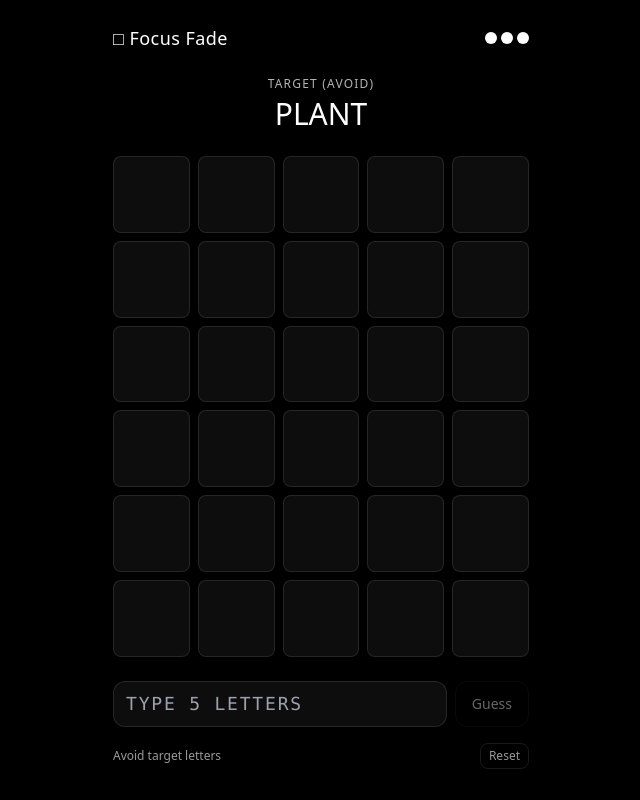
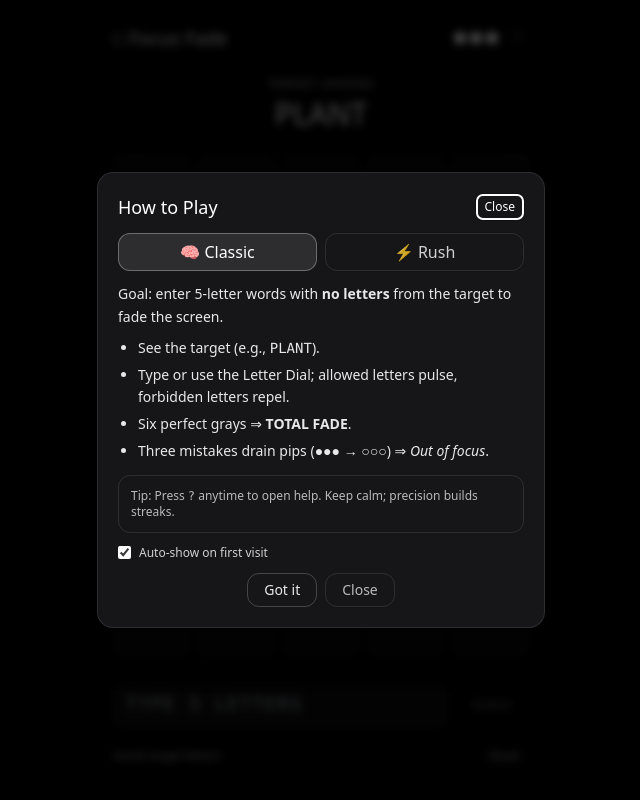
Before and after one commit to Demare764/tbd, a Next.js app in the folder apps/web/: page / in a window 1280 px wide. Shown: the whole page, without its empty margins (319-959 px from the left). Built offline with nearby package versions, Linux system fonts and the light colour scheme.

Commit message:
Work in progress

```diff
--- a/apps/web/app/page.tsx
+++ b/apps/web/app/page.tsx
@@ -4,6 +4,7 @@ import { useMemo } from 'react';
 import { motion } from 'framer-motion';
 import { useGame } from '../lib/useGame';
 import Pips from '../components/Pips';
+import HowToPlay from '../components/HowToPlay';
 
 export default function Page() {
   const state = useGame((s) => s.state as any);
@@ -35,6 +36,7 @@ export default function Page() {
           <div className="flex items-center gap-2">
             {/* Pips already has data-testid="pips" inside the component */}
             <Pips n={pips} />
+            <HowToPlay />
           </div>
         </header>
 
--- /dev/null
+++ b/apps/web/components/HowToPlay.tsx
@@ -0,0 +1,218 @@
+'use client'
+
+import { useEffect, useRef, useState, useCallback } from 'react'
+import { motion, AnimatePresence, useReducedMotion } from 'framer-motion'
+
+type Tab = 'classic' | 'rush'
+
+const LS_SEEN_KEY = 'ff.helpSeen.v1'
+const LS_AUTOSHOW_KEY = 'ff.helpAutoShow'
+
+function isTextInput(target: EventTarget | null) {
+  if (!(target instanceof HTMLElement)) return false
+  const tag = target.tagName
+  return tag === 'INPUT' || tag === 'TEXTAREA' || target.isContentEditable
+}
+
+export default function HowToPlay() {
+  const [open, setOpen] = useState(false)
+  const [tab, setTab] = useState<Tab>('classic')
+  const [autoShow, setAutoShow] = useState(true)
+  const prefersReduce = useReducedMotion()
+  const panelRef = useRef<HTMLDivElement>(null)
+  const firstBtnRef = useRef<HTMLButtonElement>(null)
+  const lastFocused = useRef<HTMLElement | null>(null)
+
+  // Init autoshow + first-visit
+  useEffect(() => {
+    const savedAuto = localStorage.getItem(LS_AUTOSHOW_KEY)
+    const auto = savedAuto == null ? true : savedAuto === 'true'
+    setAutoShow(auto)
+    const seen = localStorage.getItem(LS_SEEN_KEY)
+    if (auto && !seen) setOpen(true)
+  }, [])
+
+  const close = useCallback(() => {
+    localStorage.setItem(LS_SEEN_KEY, 'true')
+    setOpen(false)
+  }, [])
+
+  // Keyboard: '?' to open, Esc to close (ignore while typing)
+  useEffect(() => {
+    const onKey = (e: KeyboardEvent) => {
+      if (isTextInput(e.target)) return
+      if (e.key === '?' || (e.key === '/' && e.shiftKey)) {
+        e.preventDefault(); setOpen(true); return
+      }
+      if (open && e.key === 'Escape') {
+        e.preventDefault(); close()
+      }
+    }
+    window.addEventListener('keydown', onKey)
+    return () => window.removeEventListener('keydown', onKey)
+  }, [open, close])
+
+  // Focus management + trap + body scroll lock
+  useEffect(() => {
+    if (open) {
+      lastFocused.current = document.activeElement as HTMLElement | null
+      const prevOverflow = document.body.style.overflow
+      document.body.style.overflow = 'hidden'
+      const to = setTimeout(() => firstBtnRef.current?.focus(), 0)
+
+      const trap = (e: KeyboardEvent) => {
+        if (e.key !== 'Tab') return
+        const root = panelRef.current; if (!root) return
+        const focusables = root.querySelectorAll<HTMLElement>(
+          'button, [href], input, select, textarea, [tabindex]:not([tabindex="-1"])'
+        )
+        const list = Array.from(focusables).filter(el => !el.hasAttribute('disabled'))
+        if (list.length === 0) return
+        const first = list[0], last = list[list.length - 1]
+        if (e.shiftKey && document.activeElement === first) { e.preventDefault(); last.focus(); }
+        else if (!e.shiftKey && document.activeElement === last) { e.preventDefault(); first.focus(); }
+      }
+      document.addEventListener('keydown', trap)
+
+      return () => {
+        clearTimeout(to)
+        document.removeEventListener('keydown', trap)
+        document.body.style.overflow = prevOverflow
+        lastFocused.current?.focus?.()
+      }
+    }
+  }, [open])
+
+  const onToggleAutoShow = (next: boolean) => {
+    setAutoShow(next)
+    localStorage.setItem(LS_AUTOSHOW_KEY, String(next))
+  }
+
+  const fade = prefersReduce ? { duration: 0 } : { duration: 0.15 }
+  const pop = prefersReduce ? { duration: 0 } : { type: 'tween', duration: 0.18 }
+
+  const tabId = (t: Tab) => `howto-tab-${t}`
+  const panelId = (t: Tab) => `howto-panel-${t}`
+
+  return (
+    <>
+      <button
+        aria-haspopup="dialog"
+        aria-expanded={open}
+        onClick={() => setOpen(true)}
+        className="rounded-md border border-white/10 px-2 py-1 text-xs text-white/70 hover:bg-white/10"
+        title="How to play (press ?)"
+      >
+        ?
+      </button>
+
+      <AnimatePresence>
+        {open && (
+          <motion.div
+            className="fixed inset-0 z-50 grid place-items-center"
+            initial={{ opacity: 0 }}
+            animate={{ opacity: 1 }}
+            exit={{ opacity: 0 }}
+            transition={fade}
+          >
+            <div className="absolute inset-0 bg-black/70 backdrop-blur-sm" onClick={close} aria-hidden="true" />
+            <motion.div
+              role="dialog"
+              aria-modal="true"
+              aria-labelledby="howto-title"
+              ref={panelRef}
+              initial={{ opacity: 0, y: 10, scale: 0.98 }}
+              animate={{ opacity: 1, y: 0, scale: 1 }}
+              exit={{ opacity: 0, y: 10, scale: 0.98 }}
+              transition={pop}
+              className="relative mx-4 w-full max-w-md rounded-2xl border border-white/10 bg-zinc-900/95 p-5 shadow-2xl"
+            >
+              <div className="flex items-center justify-between">
+                <h2 id="howto-title" className="text-lg font-medium">How to Play</h2>
+                <button
+                  ref={firstBtnRef}
+                  onClick={close}
+                  className="rounded-md border border-white/10 px-2 py-1 text-xs hover:bg-white/10"
+                >
+                  Close
+                </button>
+              </div>
+
+              {/* Tabs */}
+              <div className="mt-3 grid grid-cols-2 gap-2" role="tablist" aria-label="Modes">
+                {(['classic','rush'] as Tab[]).map((t) => {
+                  const selected = tab === t
+                  return (
+                    <button
+                      key={t}
+                      id={tabId(t)}
+                      role="tab"
+                      aria-selected={selected}
+                      aria-controls={panelId(t)}
+                      onClick={() => setTab(t)}
+                      className={[
+                        'rounded-xl px-3 py-1.5 text-center border',
+                        selected ? 'border-white/30 bg-white/10' : 'border-white/10 text-white/80 hover:bg-white/5',
+                      ].join(' ')}
+                    >
+                      {t === 'classic' ? '🧠 Classic' : '⚡ Rush'}
+                    </button>
+                  )
+                })}
+              </div>
+
+              {/* Panels */}
+              <div className="mt-3 space-y-3 text-sm leading-relaxed text-white/90">
+                {tab === 'classic' ? (
+                  <div id={panelId('classic')} role="tabpanel" aria-labelledby={tabId('classic')}>
+                    <p className="mb-2">
+                      Goal: enter 5-letter words with <strong>no letters</strong> from the target to fade the screen.
+                    </p>
+                    <ul className="list-disc pl-5 space-y-1">
+                      <li>See the target (e.g., <code>PLANT</code>).</li>
+                      <li>Type or use the Letter Dial; allowed letters pulse, forbidden letters repel.</li>
+                      <li>Six perfect grays ⇒ <strong>TOTAL FADE</strong>.</li>
+                      <li>Three mistakes drain pips (●●● → ○○○) ⇒ <em>Out of focus</em>.</li>
+                    </ul>
+                  </div>
+                ) : (
+                  <div id={panelId('rush')} role="tabpanel" aria-labelledby={tabId('rush')}>
+                    <p className="mb-2">Fast mode: 60s, no pips. Build streaks to increase combo and score.</p>
+                    <ul className="list-disc pl-5 space-y-1">
+                      <li>Timer counts down; mistakes cost time and reset combo.</li>
+                      <li>Streaks raise multiplier (x1→xN), boosting score.</li>
+                      <li>Ends at 0s; final score = words × combo.</li>
+                    </ul>
+                  </div>
+                )}
+
+                <div className="rounded-xl border border-white/10 p-3 text-xs text-white/70">
+                  Tip: Press <span className="font-mono">?</span> anytime to open help. Keep calm; precision builds streaks.
+                </div>
+
+                <label className="flex items-center gap-2 text-xs text-white/80">
+                  <input
+                    type="checkbox"
+                    checked={autoShow}
+                    onChange={(e) => onToggleAutoShow(e.target.checked)}
+                    className="accent-white/80"
+                  />
+                  Auto-show on first visit
+                </label>
+
+                <div className="flex justify-center gap-2">
+                  <button onClick={close} className="rounded-xl border border-white/20 px-4 py-1.5 text-sm hover:bg-white/10">
+                    Got it
+                  </button>
+                  <button onClick={() => setOpen(false)} className="rounded-xl border border-white/10 px-4 py-1.5 text-sm text-white/70 hover:bg-white/5" aria-label="Close help">
+                    Close
+                  </button>
+                </div>
+              </div>
+            </motion.div>
+          </motion.div>
+        )}
+      </AnimatePresence>
+    </>
+  )
+}
```
